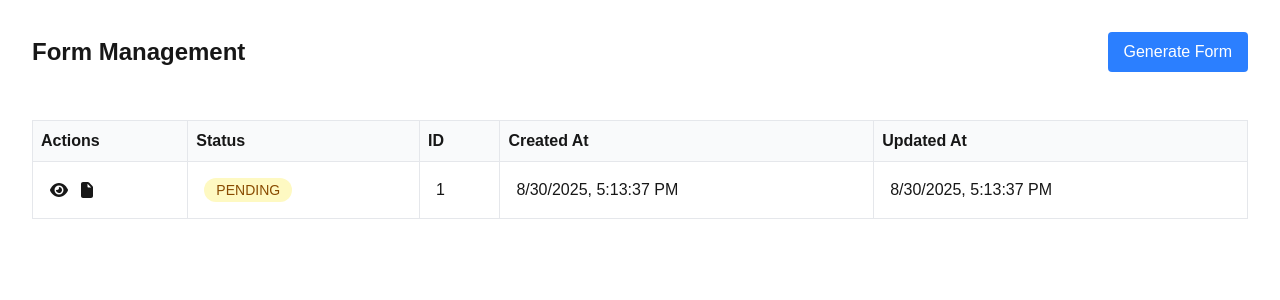
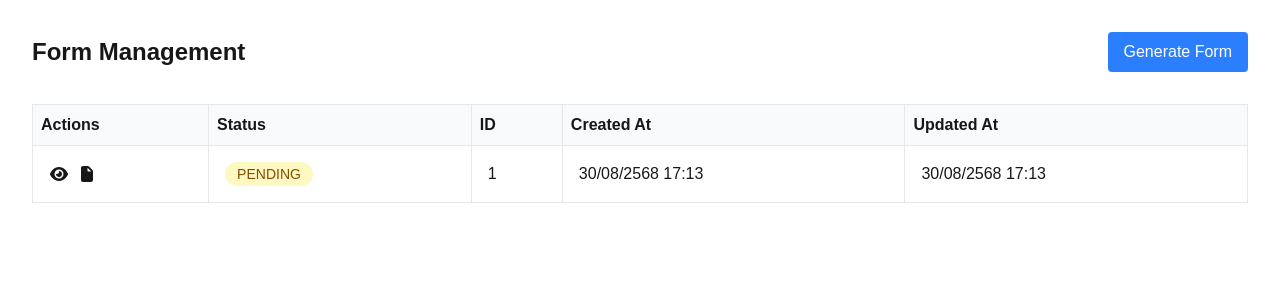
Before and after one commit to rtliz/agnos_test, a Next.js app: page /manage in a window 1280 px wide. Both pictures are taken after a click on the button "Generate Form". Shown: the top 300 px of the page. Built offline with nearby package versions, Linux system fonts and the light colour scheme; no server answers.

Commit message:
fix date format

```diff
--- a/src/app/(features)/manage/page.tsx
+++ b/src/app/(features)/manage/page.tsx
@@ -26,7 +26,11 @@ export default function FormManagement() {
       setPatientForms((currentForms) => {
         const updatedForms = currentForms.map((form) =>
           form.id === updatedForm.id
-            ? { ...form, status: updatedForm.status }
+            ? {
+                ...form,
+                status: updatedForm.status,
+                updatedAt: updatedForm.updatedAt,
+              }
             : form
         );
         return updatedForms;
@@ -78,8 +82,8 @@ export default function FormManagement() {
   };
 
   return (
-    <div className="p-8 max-w-7xl mx-auto">
-      <div className="flex justify-between items-center mb-8">
+    <div className="p-8 grid gap-4">
+      <div className="flex justify-between items-center flex-wrap gap-2">
         <h1 className="text-2xl font-bold">Form Management</h1>
         <button
           className="bg-blue-500 hover:bg-blue-600 text-white py-2 px-4 rounded transition-colors disabled:opacity-50 cursor-pointer"
--- a/src/app/shared/components/form-management/FormTable.tsx
+++ b/src/app/shared/components/form-management/FormTable.tsx
@@ -61,10 +61,22 @@ export function FormTable({ patientForms, onViewForm }: FormTableProps) {
             </td>
             <td className="p-4 border border-gray-200">{item.id}</td>
             <td className="p-4 border border-gray-200">
-              {new Date(item.createdAt).toLocaleString()}
+              {new Date(item.createdAt).toLocaleString("th-TH", {
+                year: "numeric",
+                month: "2-digit",
+                day: "2-digit",
+                hour: "2-digit",
+                minute: "2-digit",
+              })}
             </td>
             <td className="p-4 border border-gray-200">
-              {new Date(item.updatedAt).toLocaleString()}
+              {new Date(item.updatedAt).toLocaleString("th-TH", {
+                year: "numeric",
+                month: "2-digit",
+                day: "2-digit",
+                hour: "2-digit",
+                minute: "2-digit",
+              })}
             </td>
           </tr>
         ))}
--- a/src/app/shared/components/patient-form/PatientForm.tsx
+++ b/src/app/shared/components/patient-form/PatientForm.tsx
@@ -111,6 +111,7 @@ export function PatientForm({ formId }: { formId: string }) {
       console.log("updateStatusForm: ");
       updateStatusForm({
         status: FormStatusEnum.IN_PROGRESS,
+        updatedAt: new Date(),
         id: formId,
       });
     }
@@ -124,6 +125,7 @@ export function PatientForm({ formId }: { formId: string }) {
       updateStatusForm({
         ...formData,
         status: FormStatusEnum.SUBMITTED,
+        updatedAt: new Date(),
         id: formId,
       });
     } catch (error) {
--- a/src/app/shared/components/patient-form/config-form.ts
+++ b/src/app/shared/components/patient-form/config-form.ts
@@ -15,6 +15,7 @@ export interface PatientData {
   preferredLanguage: string;
   religion?: string;
   emergencyContact?: string;
+  updatedAt?: Date;
 }
 
 interface FormFieldConfig {
@@ -90,7 +91,7 @@ export const formFields: FormFieldConfig[] = [
   },
   {
     name: "emergencyContact",
-    label: "Emergency Contact",
+    label: "Emergency Contact (optional)",
     placeholder: "Enter emergency contact details",
     type: FieldTypeEnum.text,
   },
```
Also changed, not shown: src/app/shared/components/patient-form/FormField.tsx (deleted).
